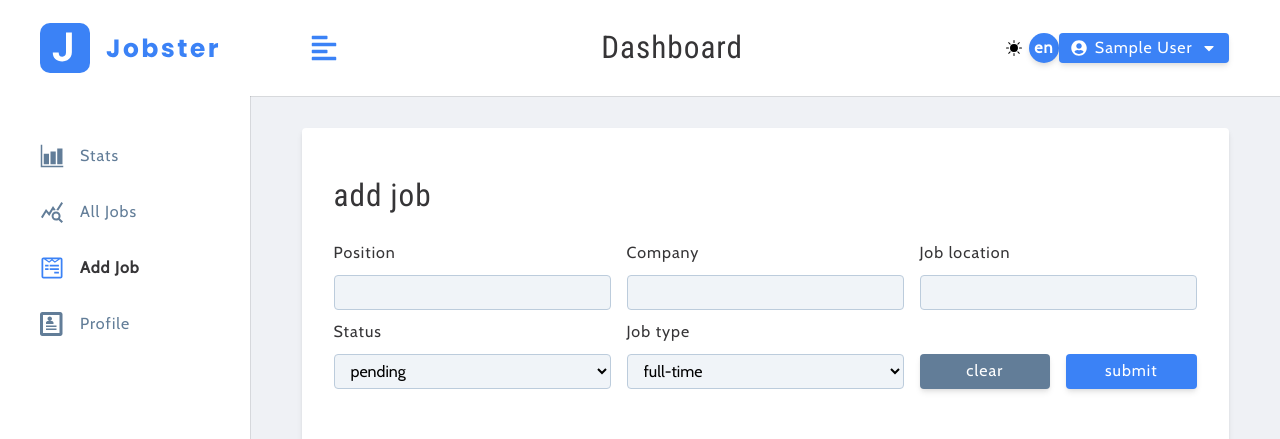
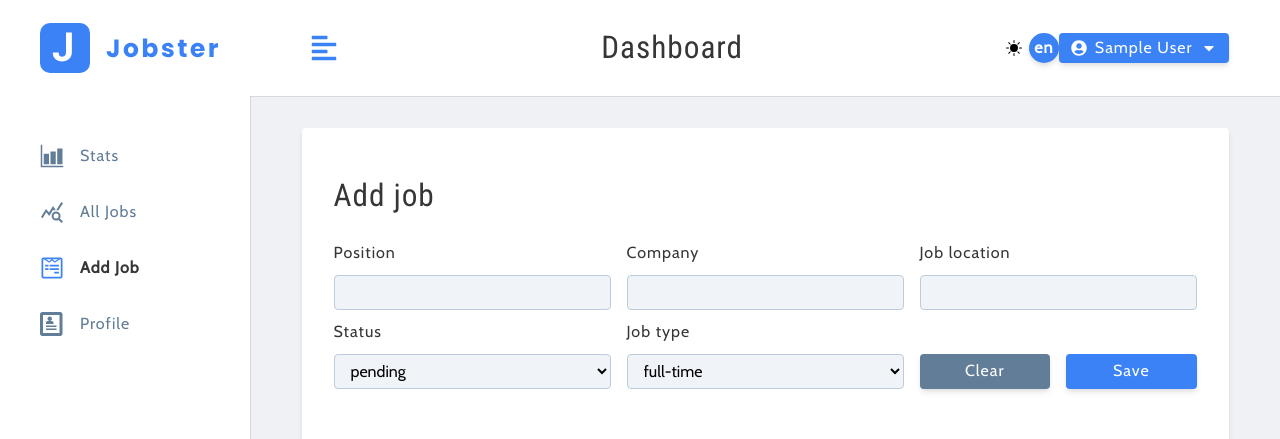
Before and after one commit to Bonamente/job-tracker, a React (Vite) app: page /add-job in a window 1280 px wide. Shown: the top 439 px of the page. Built offline with nearby package versions, Linux system fonts and the light colour scheme; sample sign-in values are in the browser's storage.

Commit message:
feat(AddJob): add translation

```diff
--- a/src/pages/dashboard/add-job/AddJob.tsx
+++ b/src/pages/dashboard/add-job/AddJob.tsx
@@ -1,5 +1,6 @@
 import { useEffect } from 'react';
 import { toast } from 'react-toastify';
+import { useTranslation } from 'react-i18next';
 
 import { EventElement, JobState } from '../../../types';
 import { Input, Select } from '../../../components';
@@ -26,6 +27,7 @@ const AddJob = () => {
 
   const { user } = useAppSelector((store) => store.user);
   const dispatch = useAppDispatch();
+  const { t } = useTranslation();
 
   useEffect(() => {
     if (!isEditing) {
@@ -49,7 +51,7 @@ const AddJob = () => {
     e.preventDefault();
 
     if (!position || !company || !jobLocation) {
-      toast.error('please fill out all fields');
+      toast.error(t('toasts.all_fields'));
       return;
     }
 
@@ -69,7 +71,7 @@ const AddJob = () => {
   return (
     <StyledDashboardForm>
       <form className="form">
-        <h2>{isEditing ? 'edit job' : 'add job'}</h2>
+        <h2>{isEditing ? t('titles.edit_job') : t('titles.add_job')}</h2>
         <div className="form-center">
           <Input
             type="text"
@@ -110,7 +112,7 @@ const AddJob = () => {
               onClick={() => dispatch(clearValues())}
               type="button"
             >
-              clear
+              {t('buttons.clear')}
             </button>
             <button
               className="btn btn-block submit-btn"
@@ -118,7 +120,7 @@ const AddJob = () => {
               disabled={isLoading}
               type="submit"
             >
-              submit
+              {t('buttons.save')}
             </button>
           </div>
         </div>
```
